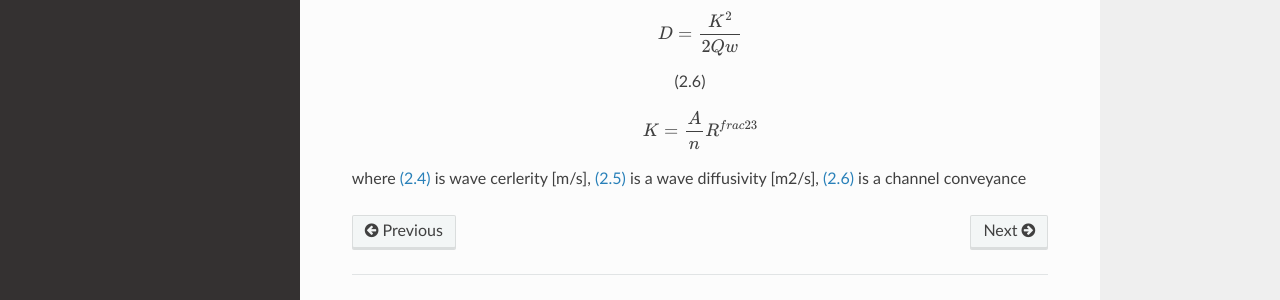
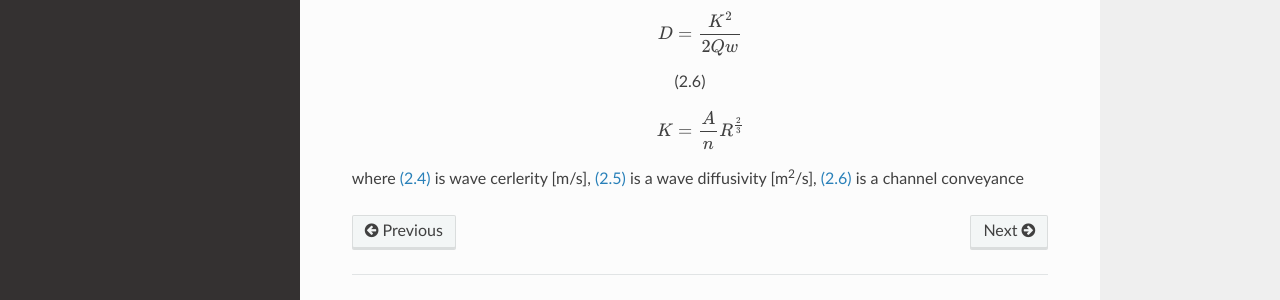
Before and after one commit to ESCOMP/mizuRoute, a Sphinx documentation site: the page built from docs/source/tech_note/reach_routing.rst, in a window 1280 px wide and 900 px high, scrolled down 591 px. Shown: the part 520-820 px from the top of the window. Built offline with Sphinx 7.4.7 and the Read the Docs theme 3.1.0, drawn with Linux system fonts in a browser that asks for light colours.

Commit message:
fixed superscript

```diff
--- a/docs/source/tech_note/reach_routing.rst
+++ b/docs/source/tech_note/reach_routing.rst
@@ -71,6 +71,6 @@ If advectiona and inertia terms are neglected,  1-D Saint-Venant equation :eq:`0
 .. math::
    :label: 5.4
 
-   K = \frac{A}{n}R^{frac{2}{3}}
+   K = \frac{A}{n}R^{\frac{2}{3}}
 
-where :eq:`5.2` is wave cerlerity [m/s], :eq:`5.3` is a wave diffusivity [m2/s], :eq:`5.4` is a channel conveyance
+where :eq:`5.2` is wave cerlerity [m/s], :eq:`5.3` is a wave diffusivity [m\ :sup:`2`\/s], :eq:`5.4` is a channel conveyance
```
